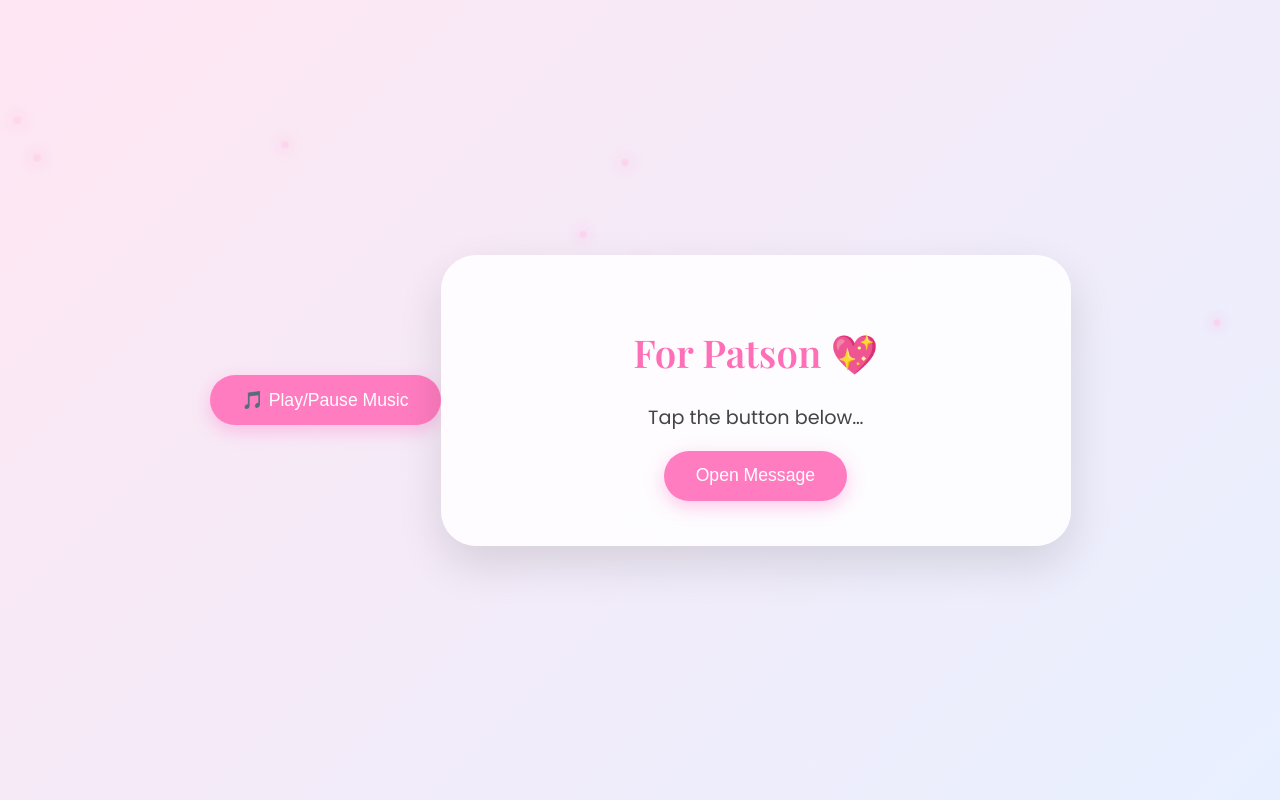
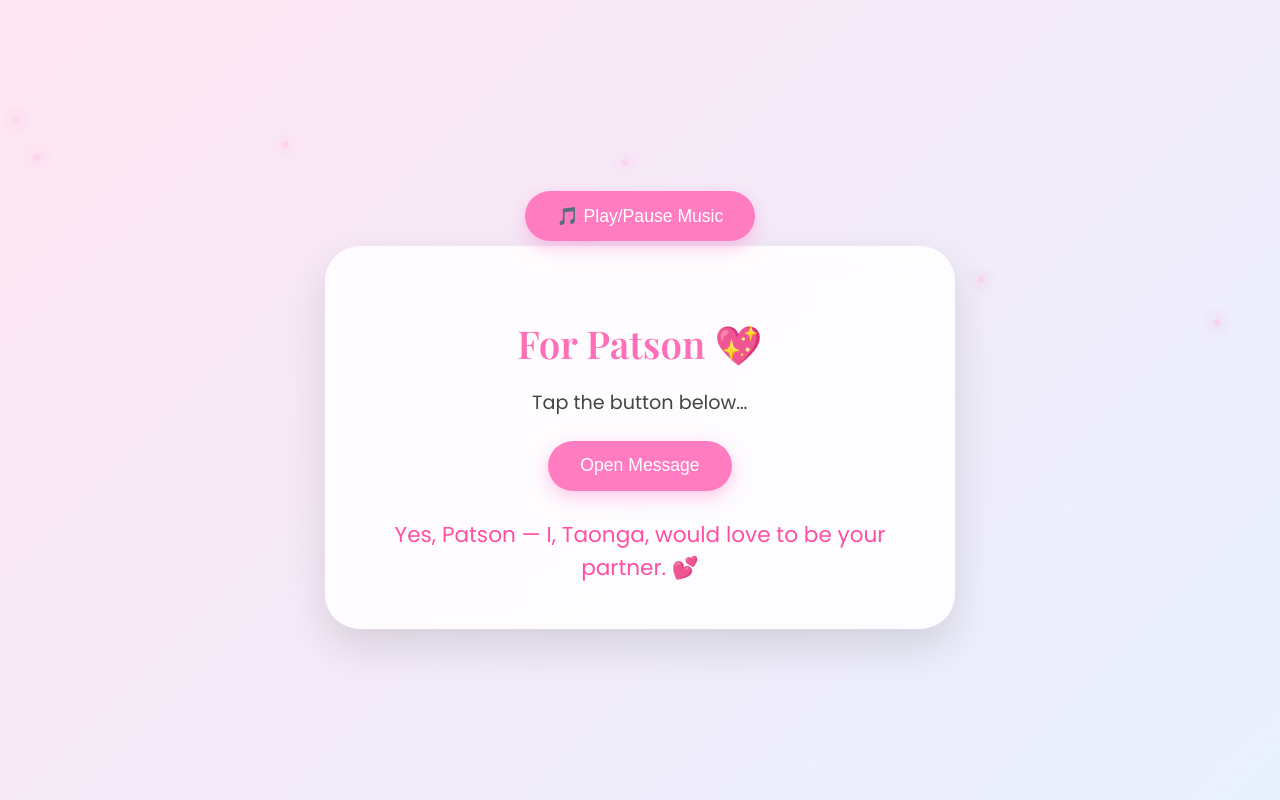
Before and after one commit to Taonga-Volume/for-you, a plain HTML site: page index.html in a window 1280 px wide. Both pictures are taken after a click on the button "Open Message". Drawn offline with nearby package versions, Linux system fonts and the light colour scheme.

Commit message:
Update index.html

```diff
--- a/index.html
+++ b/index.html
@@ -17,6 +17,7 @@
       align-items: center;
       min-height: 100vh;
       overflow: hidden;
+      flex-direction: column;
     }
 
     /* Floating shimmer particles */
@@ -28,6 +29,7 @@
       border-radius: 50%;
       box-shadow: 0 0 12px rgba(255,150,220,0.9);
       animation: shimmer 8s linear infinite;
+      pointer-events: none;
     }
     @keyframes shimmer {
       from { transform: translateY(0) scale(1); opacity: 1; }
@@ -45,6 +47,8 @@
       box-shadow: 0 18px 45px rgba(0,0,0,0.12);
       text-align: center;
       animation: fadeIn 1.2s ease-out;
+      position: relative;
+      z-index: 1;
     }
     @keyframes fadeIn {
       0% { opacity: 0; transform: scale(0.8); }
@@ -55,6 +59,7 @@
       color: #ff6fb7;
       font-family: 'Playfair Display', serif;
       font-size: 2.4rem;
+      margin-bottom: 0.5rem;
     }
 
     p {
@@ -73,6 +78,7 @@
       cursor: pointer;
       transition: 0.3s;
       box-shadow: 0 6px 18px rgba(255,120,200,0.4);
+      margin: 5px;
     }
 
     button:hover {
@@ -95,6 +101,13 @@
       100% { opacity: 1; transform: translateY(0) scale(1); }
     }
 
+    /* Music controls container */
+    .music-controls {
+      margin-top: 15px;
+      z-index: 10;
+      position: relative;
+    }
+
     /* Mobile optimization */
     @media (max-width: 480px) {
       .card {
@@ -108,12 +121,6 @@
 </head>
 
 <body>
-  <!-- Music Controls -->
-    <div class="music-controls">
-        <button onclick="toggleMusic()">🎵 Play/Pause Music</button>
-    </div>
-
-
   <!-- Background particles -->
   <script>
     for (let i = 0; i < 35; i++) {
@@ -126,9 +133,13 @@
     }
   </script>
 
+  <div class="music-controls">
+    <button onclick="toggleMusic()">🎵 Play/Pause Music</button>
+  </div>
+
   <!-- Gentle background music -->
   <audio id="bg-music" loop>
-        <source src="fireboy-need-you.mp3" type="audio/mp3">
+    <source src="Fireboy DML - Need You (Audio).mp3" type="audio/mpeg" />
     Your browser does not support the audio tag.
   </audio>
 
@@ -143,8 +154,20 @@
 
   <script>
     function showMessage() {
-      document.getElementById('message').style.display = 'block';
+      const msg = document.getElementById('message');
+      msg.style.display = 'block';
+      msg.style.opacity = 0;
+      let opacity = 0;
+      let pos = 25;
+      const anim = setInterval(() => {
+        if (opacity >= 1 && pos <= 0) clearInterval(anim);
+        opacity += 0.05;
+        pos -= 1;
+        msg.style.opacity = opacity;
+        msg.style.transform = `translateY(${pos}px) scale(${0.9 + (1 - opacity) * 0.1})`;
+      }, 20);
     }
+
     let music = document.getElementById("bg-music");
 
     function toggleMusic() {
@@ -153,6 +176,7 @@
       } else {
         music.pause();
       }
+    }
   </script>
 
 </body>
```
Lines whose indentation alone changed are shown as unchanged.
